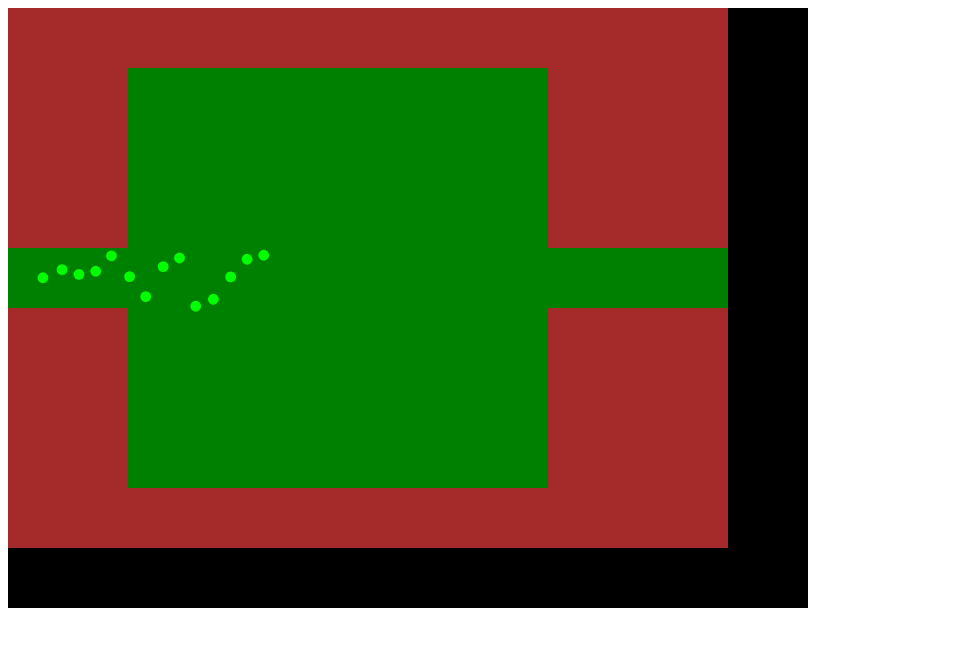
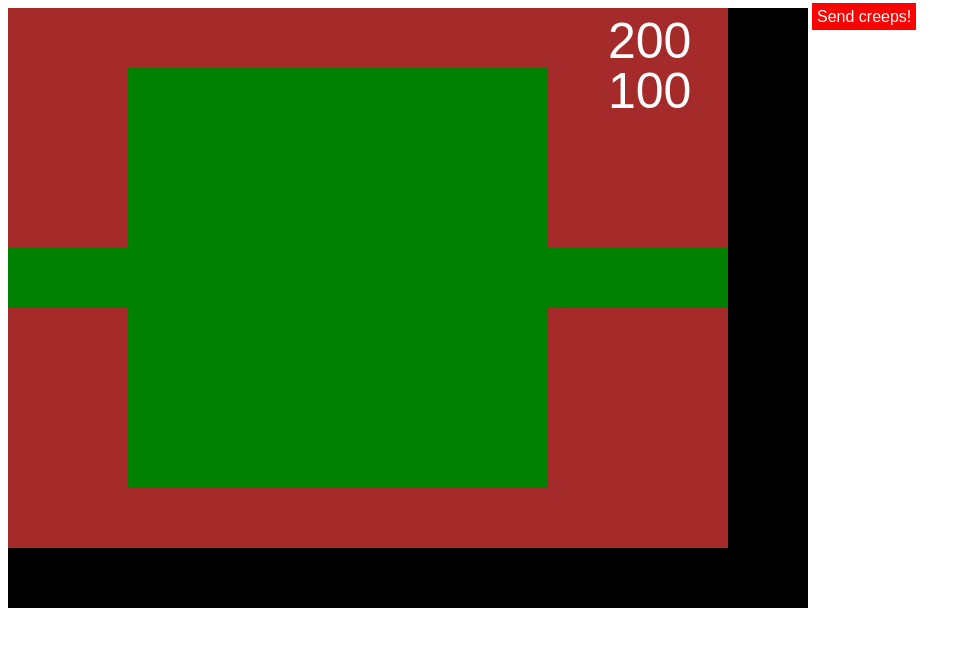
Before and after one commit to thiagorb/tower-defense, a plain HTML site: page index.html in a window 1280 px wide. Shown: the whole page, without its empty margins (0-971 px from the left). Drawn offline with Linux system fonts and the light colour scheme.

Commit message:
Create Game class and add some game elements (lives, money, etc).

```diff
--- a/index.html
+++ b/index.html
@@ -1,6 +1,23 @@
 <html>
 	<body>
+		<style>
+			.button {
+				background-color: red;
+				color: white;
+				padding: 5px;
+				display: inline;
+				vertical-align: top;
+				font-family: arial;
+			}
+
+			.button:hover {
+				background-color: blue;
+				cursor: pointer;
+			}
+		</style>
+
 		<canvas id="GameView" style="background-color: black"></canvas>
+		<div class="button" id="btnSendCreeps">Send creeps!</div>
 		<script src="engine.js"></script>
 		<script src="vector.js"></script>
 		<script src="td.js"></script>
--- a/td.js
+++ b/td.js
@@ -26,6 +26,9 @@
     canvas.width = 800;
     canvas.height = 600;
 
+    var Game = function () {
+    	var money = 200;
+    	var lifes = 100;
 	    var frameController = new FrameController(canvas);
 		var FieldSize = {
 			width: 12,
@@ -33,6 +36,7 @@
 		};
 	    var BLOCK_SIZE = 60;
 		var CREEP_RADIUS = 0.09;
+
 	    var Field = function (width, height) {
 	        var cells = createMatrix(width, height, function (i, j) {
 	            if (j == 0 || j == height - 1) return 1;
@@ -155,6 +159,10 @@
 		var CreepsManager = function (origin) {
 			var currentId = 1;
 			var creeps = [];
+			var summoning = false;
+			var creepsToSummon = 30;
+			var summonCounter = 0;
+			var summonDelay = STEPS_PER_SECOND / 2;
 
 			this.getCreepAtDistance = function (point, distance) {
 				var found = null;
@@ -167,6 +175,19 @@
 			};
 
 			this.step = function () {
+				if (summoning) {
+					if (summonCounter) {
+						summonCounter--;
+					} else {
+						this.summon();
+						creepsToSummon--;
+						if (!creepsToSummon) {
+							summoning = false;
+						} else {
+							summonCounter = summonDelay;
+						}
+					}
+				};
 				creeps.forEach(function (creep) {
 					creep.decelerate();
 				});
@@ -198,17 +219,24 @@
 				}
 				for (var i = creeps.length - 1; i >= 0; i--) {
 					creeps[i].move();
-				if (creeps[i].foundGoal() || creeps[i].isDead()) creeps.splice(i, 1);
+					if (creeps[i].foundGoal()) {
+						lifes -= 1;
+						creeps.splice(i, 1);
+					} else if (creeps[i].isDead()) {
+						money += 5;
+						creeps.splice(i, 1);
 					}
+				}
+			};
+
+			this.startSummoning = function () {
+				summoning = true;
+				creepsToSummon = 30;
 			};
 
 			this.summon = function () {
 				var creep = new Creep(currentId++, origin, { x: 1 / STEPS_PER_SECOND, y: (0.5 - Math.random() * 1) / STEPS_PER_SECOND });
 				creeps.push(creep);
-		};
-
-		this.addForeigner = function (foreigner) {
-			creeps.push(foreigner);
 			};
 
 			this.render = function (gc) {
@@ -230,7 +258,7 @@
 			var position = Vector.copy(p);
 			var speed = s;
 			var currentCell = Vector.round(Vector.copy(position));
-		var life = 20;
+			var life = 5;
 
 	        this.render = function (gc) {
 	            gc.beginPath();
@@ -362,53 +390,9 @@
 	    	};
 	    };
 
-	var Arrows = {
-		left: 37,
-		up: 38,
-		right: 39,
-		down: 40
-	};
-	var ballGradient = null;
-	var ball = new Creep(0, { x: 10, y: 10 }, { x: 0, y: 0 });
-	(function (ball) {
-		var acceleration = 0.12 / STEPS_PER_SECOND;
-		ball.step = function () {
-			if (frameController.isKeyPressed(Arrows.left))
-				ball.getSpeed().x -= acceleration;
-
-			if (frameController.isKeyPressed(Arrows.right))
-				ball.getSpeed().x += acceleration;
-
-			if (frameController.isKeyPressed(Arrows.up))
-				ball.getSpeed().y -= acceleration;
-
-			if (frameController.isKeyPressed(Arrows.down))
-				ball.getSpeed().y += acceleration;
-		};
-
-		ball.render = function (gc) {
-            gc.save();
-            gc.fillStyle = ballGradient;
-            gc.translate(ball.getPosition().x, ball.getPosition().y);
-            gc.scale(CREEP_RADIUS, CREEP_RADIUS, 1);
-            gc.beginPath();
-			gc.arc(0, 0, 1, 0, Math.PI * 2);
-			gc.fill();
-            gc.restore();
-		};
-
-		ball.isDead = function () {
-			return false;
-		};
-	})(ball);
-
 	    frameController.addRenderObject(field);
 
 		var creepsManager = new CreepsManager(field.origin);
-	setInterval(function () {
-		creepsManager.summon();
-	}, 350);
-	creepsManager.addForeigner(ball);
 		frameController.addActionObject(creepsManager);
 		frameController.addRenderObject(creepsManager);
 
@@ -418,34 +402,35 @@
 
 		frameController.addActionObject(new function () {
 			this.step = function () {
-			if (!frameController.isMousePressed(0)) return;
+				if (!frameController.isMousePressed(0) || money < 45) return;
 				var mousePosition = frameController.getMousePosition();
 				var x = (mousePosition.x / BLOCK_SIZE) | 0;
 				var y = (mousePosition.y / BLOCK_SIZE) | 0;
 				if (field.putTower(x, y)) {
 					frameController.addActionObject(new Tower({ x: x, y: y }, bulletsManager.createBullet));
+					money -= 45;
 				}
 			};
 		});
 
 		frameController.addRenderObject(new function () {
 			this.render = function (gc) {
-			var mousePosition = frameController.getMousePosition();
-			if (!mousePosition) return;
-			var x = (mousePosition.x / BLOCK_SIZE) | 0;
-			var y = (mousePosition.y / BLOCK_SIZE) | 0;
-			if (x < 0 || y < 0 || x >= FieldSize.width - 1 || y >= FieldSize.height - 1) return;
-			var p = field.previous[x][y];
-			if (!p) return;
-			gc.fillRect(p.x * BLOCK_SIZE, p.y * BLOCK_SIZE, BLOCK_SIZE, BLOCK_SIZE);
+				gc.save();
+				gc.fillStyle = "white";
+				gc.translate(600, 50);
+				gc.scale(5, 5);
+				gc.fillText(money, 0, 0);
+				gc.fillText(lifes, 0, 10);
+				gc.restore();
 			};
 		});
 
-	frameController.renderSetup = function (gc) {
-		ballGradient = gc.createRadialGradient(-0.2, -0.2, 0.2, 0, 0, 1);
-		ballGradient.addColorStop(0,"red");
-		ballGradient.addColorStop(1,"#700");
+	    frameController.start(STEPS_PER_SECOND, 60);
+	    this.creepsManager = creepsManager;
     };
+    var game = new Game();
 
-    frameController.start(STEPS_PER_SECOND, 60);
+    document.getElementById("btnSendCreeps").addEventListener("click", function () {
+    	game.creepsManager.startSummoning();
+    });
 })();
```
Lines whose indentation alone changed are shown as unchanged.
